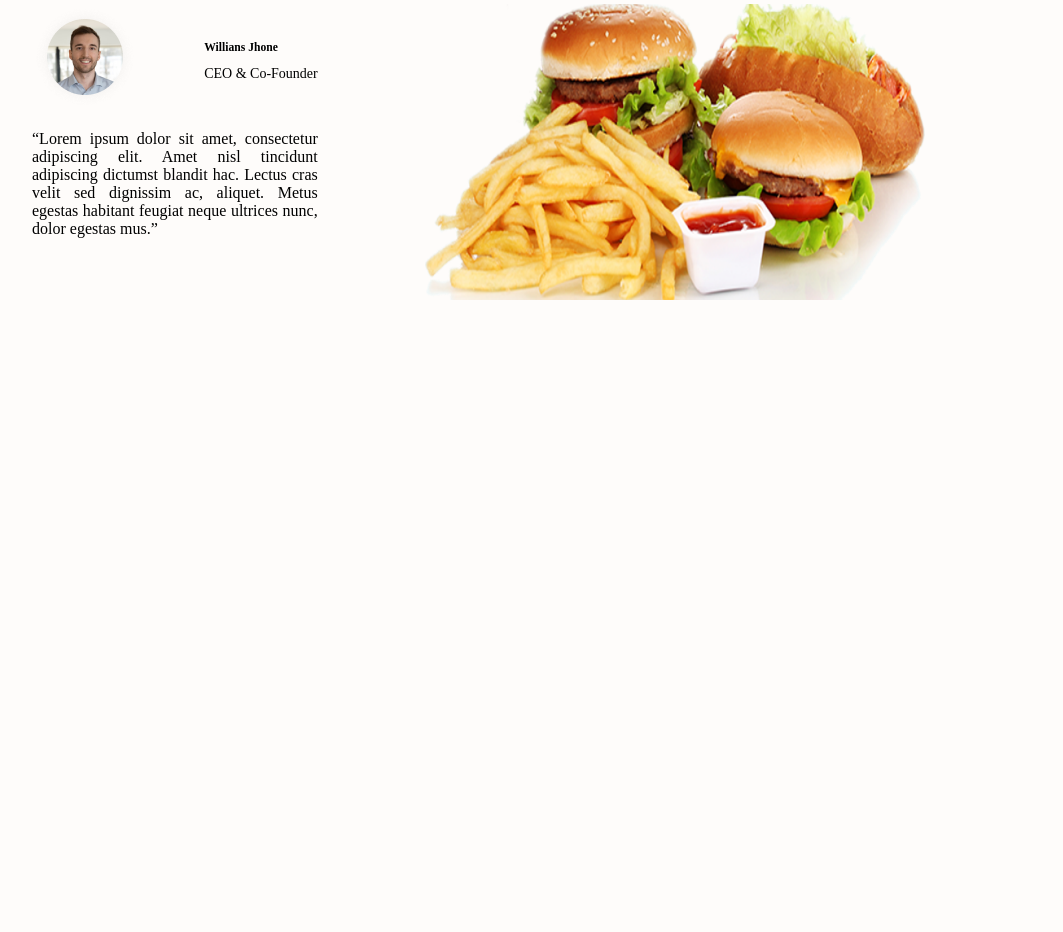
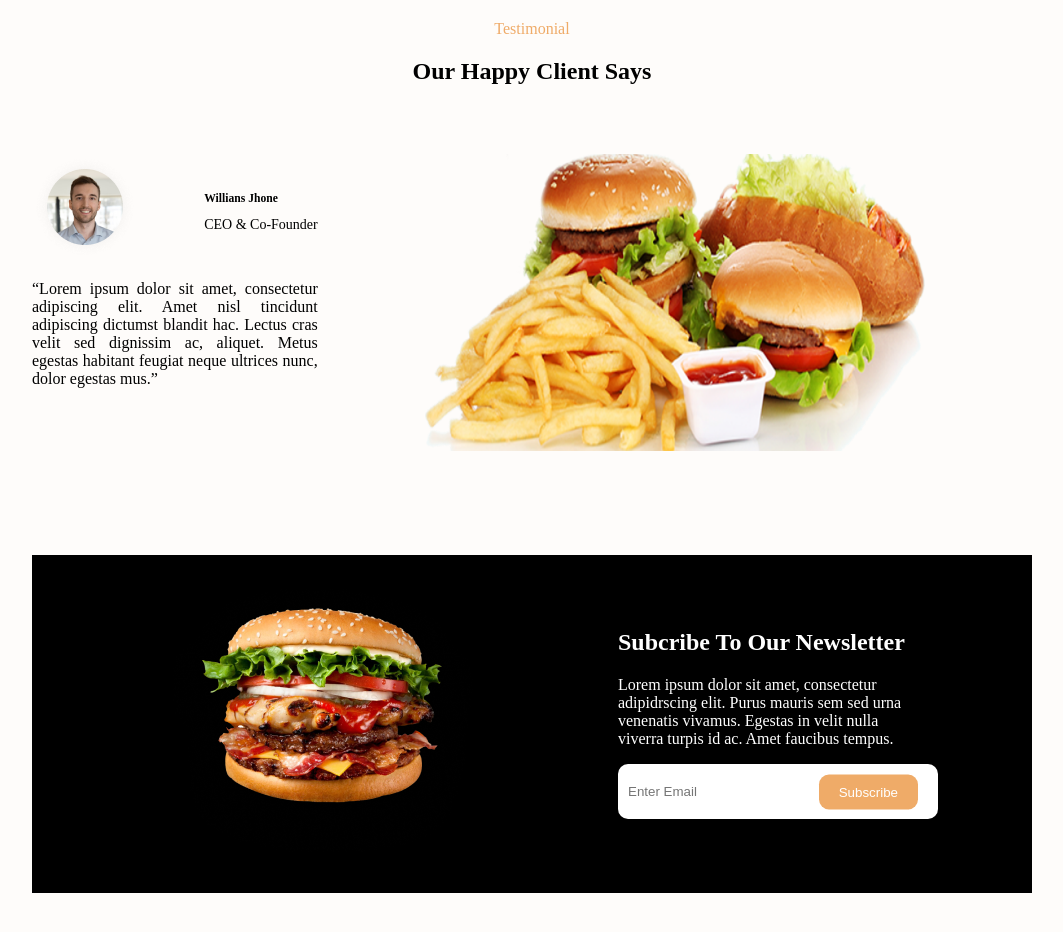
Before and after one commit to Osman-Goni22/21Days-2nd-Assignment, a plain HTML site: page index.html in a window 1280 px wide. Shown: the part 2100-3032 px from the top of the page, without its empty margins (108-1171 px from the left). Before the commit the page ends 2504 px from the top, so only its background shows below. Drawn offline with Linux system fonts and the light colour scheme.

Commit message:
subscription section has been done

```diff
--- a/index.html
+++ b/index.html
@@ -219,7 +219,7 @@
             </div>
 
             <div class="cards-btn">
-                <button onclick="show()" class="btn">Show more</button>
+                <button onclick="show()" class="btn" id="hide">Show more</button>
             </div>
            </div>
 
@@ -301,6 +301,11 @@
     </section>
 
     <section class="testimonial-section">
+        <div class="testimonial">
+            <p class="primary-color">Testimonial</p>
+            <h1>Our Happy Client Says</h1>
+        </div>
+       <div class="testimonial-2">
         <div class="testimonial-text">
             <div class="upper-part">
                 <div class="image">
@@ -319,7 +324,34 @@
         <div class="testtimonial-images">
          <img src="./images/3-36085_fast-food-banner-junk-food-transparent-background 1.png" alt="">
         </div>
+       </div>
     </section>
+
+
+    <section class="subscription">
+        <div class="left-image">
+          <img src="./images/burger_sandwich_PNG4135 1.png" alt="">
+        </div>
+
+        <div class="right-btn">
+             <h2>Subcribe To Our Newsletter</h2>
+             <p>Lorem ipsum dolor sit amet, consectetur adipidrscing elit. Purus mauris sem sed urna venenatis vivamus. Egestas in velit nulla viverra turpis id ac. Amet faucibus tempus.</p>
+
+             <div style="position: relative; width: 300px;" class="group">
+                <input type="email" placeholder="Enter Email" required style="width: 100%; border-radius:10px; padding:20px 10px;"/>
+                <button class="btn" style="position: absolute; top: 50%; right: 0px; transform: translateY(-50%); padding: 10px 20px; color:white" id="subscribe">
+                   Subscribe
+                </button>
+
+             </div>
+
+             <h2 id="demo"></h2>
+        </div>
+
+    </section>
+
+
+
 
     </main>
 
@@ -330,12 +362,19 @@
         function show() {
             document.getElementById('current-target-card').style.display = 'flex';
             document.getElementById('hidden').style.display='block';
+            document.getElementById('hide').style.display='none';
         }
 
         function hide(){
             document.getElementById('current-target-card').style.display='none';
             document.getElementById('hidden').style.display='none';
+            document.getElementById('hide').style.display='inline';
         }
+
+        const demo= document.getElementById('subscribe');
+        demo.addEventListener('click', function(){
+            document.getElementById('demo').innerText='Subscription done';
+        })
     </script>
 </body>
 </html>
--- a/style.css
+++ b/style.css
@@ -288,9 +288,10 @@ button{
 
 @media screen and (max-width:576px) {
     #current-target-card{
+        width: 100%;
         flex-direction: column;
         justify-content: center;
-        gap: 20px;
+        column-gap: 20px;
     }
 }
 
@@ -344,6 +345,7 @@ button{
     width: 1000px;
     margin: 100px auto;
     display: flex;
+    flex-direction: column;
     justify-content: space-between;
 }
 
@@ -376,6 +378,17 @@ button{
     text-align: center;
 }
 
+.testimonial-2{
+    display: flex;
+}
+
+.testimonial{
+    width: 300px;
+    margin: 0 auto;
+    margin-bottom: 50px;
+    text-align: center;
+}
+
 /* Responsiveness */
 
 @media screen and (max-width:576px) {
@@ -385,4 +398,42 @@ button{
         flex-direction: column;
         column-gap: 50px;
     }
+
+    .testimonial-2{
+        flex-direction: column;
+    }
 }
+
+/* Subscription sectionn starts here */
+
+.subscription{
+    width: 1000px;
+    margin: 100px auto;
+    background-color: black;
+    color: white;
+    display: flex;
+    justify-content: space-evenly;
+    align-items: center;
+}
+
+.right-btn{
+    width: 300px;
+}
+
+/* Responsiveness */
+
+@media screen and (max-width:576px) {
+    .subscription{
+        width: 100%;
+        flex-direction: column;
+        align-items: center;
+    }
+
+    .right-btn{
+        width: 90%;
+    }
+
+    .group{
+        width: 90%;
+    }
+}
```
